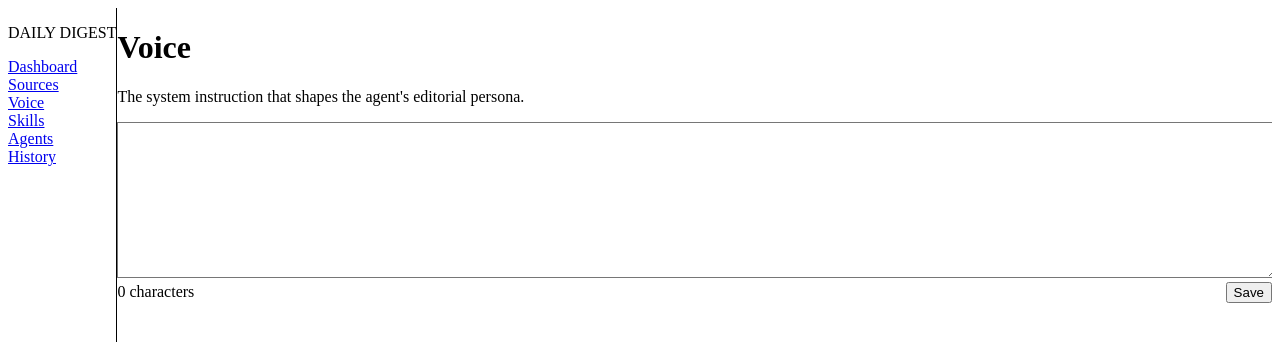
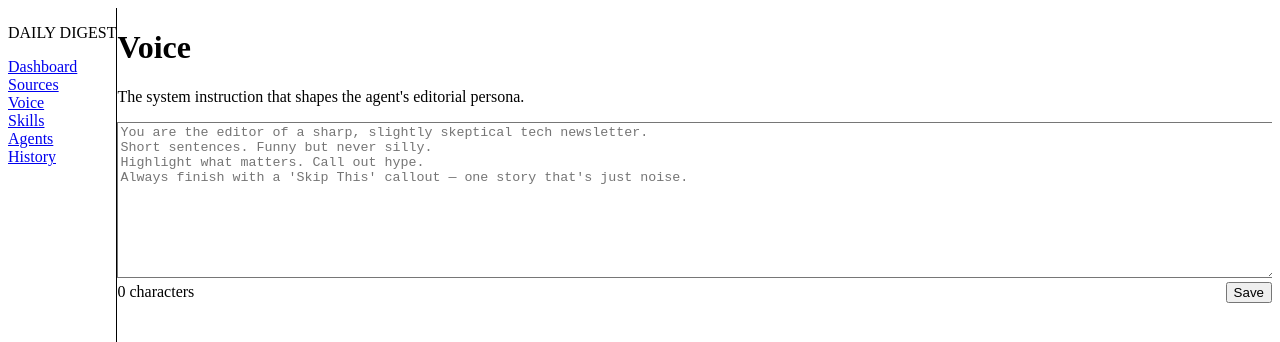
Before and after one commit to Saoussen-CH/managed-agents-codelab, a React (Vite) app in the folder frontend/: page /voice in a window 1280 px wide. Shown: the top 342 px of the page. Built offline with nearby package versions, Linux system fonts and the light colour scheme; no server answers.

Commit message:
Add placeholder text to Voice and Skills inputs

```diff
--- a/frontend/src/pages/Skills.tsx
+++ b/frontend/src/pages/Skills.tsx
@@ -45,11 +45,13 @@ export default function Skills() {
         <div>
           <label className="block text-xs font-medium text-gray-500 mb-1">Name</label>
           <input value={name} onChange={(e) => setName(e.target.value)}
+            placeholder="digest-pdf"
             className="w-full border rounded-lg px-3 py-2 text-sm" />
         </div>
         <div>
           <label className="block text-xs font-medium text-gray-500 mb-1">Description</label>
           <input value={description} onChange={(e) => setDescription(e.target.value)}
+            placeholder="Convert a tech news digest into a clean PDF."
             className="w-full border rounded-lg px-3 py-2 text-sm" />
         </div>
       </div>
@@ -57,6 +59,7 @@ export default function Skills() {
         value={body}
         onChange={(e) => setBody(e.target.value)}
         rows={14}
+        placeholder="# Digest PDF Skill&#10;&#10;When the user asks for a PDF, follow this exact procedure:&#10;&#10;1. If reportlab isn't installed, run `pip install reportlab`.&#10;2. Build the PDF at /workspace/digest.pdf using ReportLab."
         className="w-full border rounded-lg px-3 py-2 text-sm font-mono resize-y"
       />
       <div className="flex justify-end">
--- a/frontend/src/pages/Voice.tsx
+++ b/frontend/src/pages/Voice.tsx
@@ -22,6 +22,10 @@ export default function Voice() {
         value={voice}
         onChange={(e) => setVoice(e.target.value)}
         rows={10}
+        placeholder="You are the editor of a sharp, slightly skeptical tech newsletter.
+Short sentences. Funny but never silly.
+Highlight what matters. Call out hype.
+Always finish with a 'Skip This' callout — one story that's just noise."
         className="w-full border rounded-lg px-3 py-2 text-sm font-mono resize-y"
       />
       <div className="flex items-center justify-between">
```
